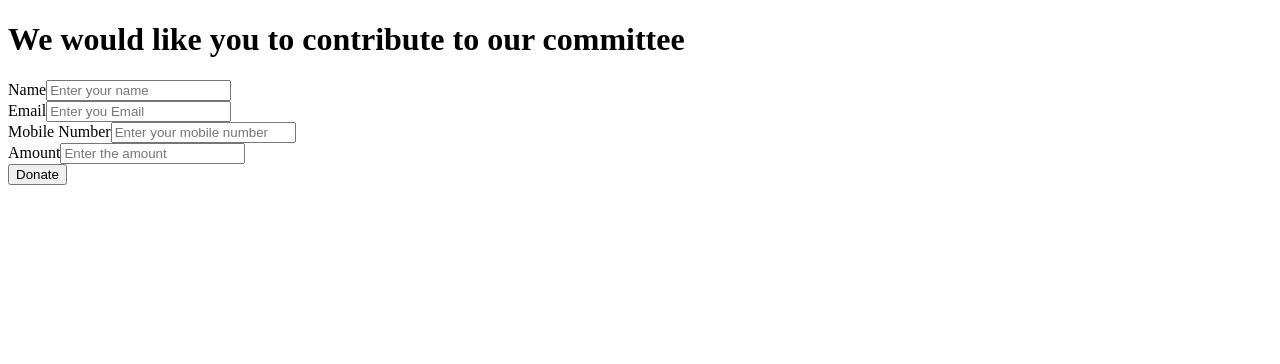
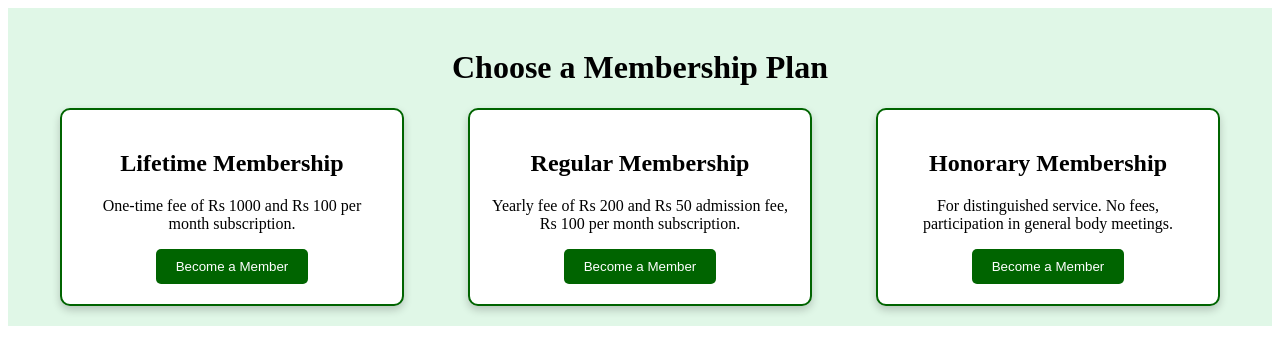
Before and after one commit to DevCoder1309/AMAND_PUNE, a React (Vite) app in the folder amand_pune/: page /donate in a window 1280 px wide. Shown: the top 364 px of the page. Built offline with nearby package versions, Linux system fonts and the light colour scheme.

Commit message:
made frontend home page and others added basic subscription model in the backend

```diff
--- a/amand_pune/package.json
+++ b/amand_pune/package.json
@@ -10,11 +10,15 @@
     "preview": "vite preview"
   },
   "dependencies": {
+    "@emotion/react": "^11.13.3",
+    "@emotion/styled": "^11.13.0",
+    "@mui/material": "^6.0.2",
     "axios": "^1.7.7",
     "react": "^18.3.1",
     "react-dom": "^18.3.1",
     "react-hook-form": "^7.53.0",
-    "react-router-dom": "^6.26.1"
+    "react-router-dom": "^6.26.1",
+    "react-tilt": "^1.0.2"
   },
   "devDependencies": {
     "@eslint/js": "^9.9.0",
--- a/amand_pune/src/App.jsx
+++ b/amand_pune/src/App.jsx
@@ -1,28 +1,22 @@
-import { useState, useEffect } from 'react';
-import { BrowserRouter as Router, Route, Routes, useNavigate } from 'react-router-dom';
+// App.jsx
+import React from 'react';
+import { BrowserRouter as Router, Routes, Route } from 'react-router-dom';
 import Donate from './Donate';
+import MembershipForm from './MembershipForm';
 import Home from './Home';
-import Success from './Success';
+import Success from './Success'
 
 function App() {
-
   return (
-    <div>
+    <Router>
       <Routes>
         <Route path="/" element={<Home />} />
         <Route path="/donate" element={<Donate />} />
+        <Route path="/donate/:membershipName" element={<MembershipForm />} />
         <Route path="/success" element={<Success />} />
       </Routes>
-    </div>
-  );
-}
-
-function AppWrapper() {
-  return (
-    <Router>
-      <App />
     </Router>
   );
 }
 
-export default AppWrapper;
+export default App;
--- /dev/null
+++ b/amand_pune/src/Donate.css
@@ -0,0 +1,40 @@
+.donate-container {
+    text-align: center;
+    padding: 20px;
+    background-color: #e0f7e7;
+}
+
+.membership-cards {
+    display: flex;
+    justify-content: space-around;
+    margin-top: 20px;
+}
+
+.card {
+    background-color: #fff;
+    border: 2px solid #006400;
+    border-radius: 10px;
+    padding: 20px;
+    width: 300px;
+    box-shadow: 0 4px 8px rgba(0, 0, 0, 0.2);
+    transition: transform 0.3s ease, box-shadow 0.3s ease;
+}
+
+.card:hover {
+    transform: translateY(-10px);
+    box-shadow: 0 6px 12px rgba(0, 0, 0, 0.4);
+}
+
+button {
+    background-color: #006400;
+    color: #fff;
+    padding: 10px 20px;
+    border: none;
+    border-radius: 5px;
+    cursor: pointer;
+    transition: background-color 0.3s ease;
+}
+
+button:hover {
+    background-color: #004b33;
+}
--- a/amand_pune/src/Donate.jsx
+++ b/amand_pune/src/Donate.jsx
@@ -1,77 +1,34 @@
 import React from 'react';
-import { useForm } from 'react-hook-form';
-import axios from 'axios';
 import { useNavigate } from 'react-router-dom';
+import './Donate.css'; // Assume your custom CSS is in this file
 
 function Donate() {
-  const { register, handleSubmit, formState: { errors } } = useForm();
   const navigate = useNavigate();
 
-  const onSubmit = async (data) => {
-    try {
-      const response = await axios.post('http://localhost:3000/payment', data);
-      if (response.status === 200) {
-        window.location.href = response.data.url;
-      } else {
-        console.error("Invalid payment session response");
-      }
-    } catch (error) {
-      console.error('Error processing payment:', error);
-    }
+  const handleMembershipClick = (membershipName) => {
+    navigate(`/donate/${membershipName}`);
   };
 
   return (
-    <div>
-      <h1>We would like you to contribute to our committee</h1>
-      <form onSubmit={handleSubmit(onSubmit)}>
-        <div>
-          <label htmlFor="name">Name</label>
-          <input
-            id="name"
-            {...register('name', { required: 'Name is required' })}
-            placeholder="Enter your name"
-          />
-          {errors.name && <p>{errors.name.message}</p>}
+    <div className="donate-container">
+      <h1>Choose a Membership Plan</h1>
+      <div className="membership-cards">
+        <div className="card">
+          <h2>Lifetime Membership</h2>
+          <p>One-time fee of Rs 1000 and Rs 100 per month subscription.</p>
+          <button onClick={() => handleMembershipClick('lifetime')}>Become a Member</button>
         </div>
-        <div>
-          <label htmlFor="email">Email</label>
-          <input
-            id="email"
-            {...register('email', { required: 'Email is required' })}
-            placeholder="Enter you Email"
-          />
-          {errors.email && <p>{errors.email.message}</p>}
+        <div className="card">
+          <h2>Regular Membership</h2>
+          <p>Yearly fee of Rs 200 and Rs 50 admission fee, Rs 100 per month subscription.</p>
+          <button onClick={() => handleMembershipClick('regular')}>Become a Member</button>
         </div>
-
-        <div>
-          <label htmlFor="mobile">Mobile Number</label>
-          <input
-            id="mobile"
-            {...register('mobile', {
-              required: 'Mobile number is required',
-              pattern: {
-                value: /^[0-9]{10}$/,
-                message: 'Please enter a valid 10-digit mobile number',
-              },
-            })}
-            placeholder="Enter your mobile number"
-          />
-          {errors.mobile && <p>{errors.mobile.message}</p>}
+        <div className="card">
+          <h2>Honorary Membership</h2>
+          <p>For distinguished service. No fees, participation in general body meetings.</p>
+          <button onClick={() => handleMembershipClick('honorary')}>Become a Member</button>
         </div>
-
-        <div>
-          <label htmlFor="amount">Amount</label>
-          <input
-            id="amount"
-            type="number"
-            {...register('amount', { required: 'Amount is required', min: 1 })}
-            placeholder="Enter the amount"
-          />
-          {errors.amount && <p>{errors.amount.message}</p>}
-        </div>
-
-        <button type="submit">Donate</button>
-      </form>
+      </div>
     </div>
   );
 }
--- a/amand_pune/src/Home.jsx
+++ b/amand_pune/src/Home.jsx
@@ -1,14 +1,90 @@
-import { BrowserRouter as Router, Route, Routes, useNavigate } from 'react-router-dom';
+import React from 'react';
+import { useNavigate } from 'react-router-dom';
+import { AppBar, Toolbar, Typography, Button, Container, Box, Grid } from '@mui/material';
+import { styled } from '@mui/system';
+import {Tilt} from 'react-tilt';
+import { createTheme, ThemeProvider } from '@mui/material/styles';
 
-export default function Home(){
-    const navigate = useNavigate();
-    const handleDonate = () => {
-    navigate("/donate", { replace: true });
+// Theme with darker green and white contrast
+const theme = createTheme({
+  palette: {
+    primary: {
+      main: '#1b5e20', // Darker green
+    },
+    background: {
+      default: '#fff',
+    },
+    text: {
+      primary: '#1b5e20', // Darker green for text
+    },
+  },
+});
+
+// Styled components for smooth transitions
+const StyledButton = styled(Button)(({ theme }) => ({
+  transition: 'transform 0.3s, background-color 0.3s',
+  '&:hover': {
+    transform: 'scale(1.1) translateZ(10px)',
+    backgroundColor: theme.palette.primary.main,
+    color: '#fff',
+  },
+}));
+
+const StyledBox = styled(Box)(({ theme }) => ({
+  transition: 'transform 0.5s',
+  '&:hover': {
+    transform: 'scale(1.05) translateZ(20px)',
+  },
+}));
+
+export default function Home() {
+  const navigate = useNavigate();
+
+  const handleMembership = () => {
+    navigate('/donate');
   };
-    return (
-    <div>
-      <h1>welcome to home </h1><br /><br />
-      <button onClick={handleDonate}>Contribute</button>
-    </div>
+
+  return (
+    <ThemeProvider theme={theme}>
+      <AppBar position="static" color="primary">
+        <Toolbar>
+          <Typography variant="h6" sx={{ flexGrow: 1 }}>
+            Organization Name
+          </Typography>
+          <Button color="inherit">About Us</Button>
+          <Button color="inherit">Events & Activities</Button>
+          <Button color="inherit">Publications</Button>
+          <Button color="inherit">In the News</Button>
+          <Button color="inherit" onClick={handleMembership}>Membership</Button>
+          <Button color="inherit">Reach Us</Button>
+        </Toolbar>
+      </AppBar>
+
+      <Container sx={{ textAlign: 'center', marginTop: '50px' }}>
+        <h1>Welcome to Our Organization</h1>
+        <p style={{ fontSize: '18px', color: theme.palette.text.primary }}>
+          Join us in making an impact through our events, publications, and community!
+        </p>
+
+        <Grid container spacing={4} justifyContent="center" mt={4}>
+          {['About Us', 'Events & Activities', 'Publications', 'In the News', 'Membership', 'Reach Us'].map((field, index) => (
+            <Grid item xs={12} sm={6} md={4} key={index}>
+              <Tilt className="Tilt" options={{ max: 25, scale: 1.05, speed: 400 }}>
+                <StyledBox>
+                  <StyledButton
+                    variant="contained"
+                    fullWidth
+                    color={field === 'Membership' ? 'secondary' : 'primary'}
+                    onClick={field === 'Membership' ? handleMembership : null}
+                  >
+                    {field}
+                  </StyledButton>
+                </StyledBox>
+              </Tilt>
+            </Grid>
+          ))}
+        </Grid>
+      </Container>
+    </ThemeProvider>
   );
 }
--- /dev/null
+++ b/amand_pune/src/MembershipForm.jsx
@@ -0,0 +1,71 @@
+import React from 'react';
+import { useForm } from 'react-hook-form';
+import { useParams } from 'react-router-dom';
+import axios from 'axios';
+
+function MembershipForm() {
+  const { membershipName } = useParams();
+  const { register, handleSubmit, formState: { errors } } = useForm();
+
+  const onSubmit = async (data) => {
+    try {
+      const response = await axios.post('http://localhost:3000/payment', {
+        membershipType: membershipName,
+        email: data.email,
+      });
+      if (response.status === 200) {
+        window.location.href = response.data.url;
+      } else {
+        console.error("Invalid payment session response");
+      }
+    } catch (error) {
+      console.error('Error processing payment:', error);
+    }
+  };
+
+  return (
+    <div>
+      <h1>Become a {membershipName.charAt(0).toUpperCase() + membershipName.slice(1)} Member</h1>
+      <form onSubmit={handleSubmit(onSubmit)}>
+        <div>
+          <label htmlFor="name">Name</label>
+          <input
+            id="name"
+            {...register('name', { required: 'Name is required' })}
+            placeholder="Enter your name"
+          />
+          {errors.name && <p>{errors.name.message}</p>}
+        </div>
+        <div>
+          <label htmlFor="email">Email</label>
+          <input
+            id="email"
+            {...register('email', { required: 'Email is required' })}
+            placeholder="Enter your Email"
+          />
+          {errors.email && <p>{errors.email.message}</p>}
+        </div>
+
+        <div>
+          <label htmlFor="mobile">Mobile Number</label>
+          <input
+            id="mobile"
+            {...register('mobile', {
+              required: 'Mobile number is required',
+              pattern: {
+                value: /^[0-9]{10}$/,
+                message: 'Please enter a valid 10-digit mobile number',
+              },
+            })}
+            placeholder="Enter your mobile number"
+          />
+          {errors.mobile && <p>{errors.mobile.message}</p>}
+        </div>
+
+        <button type="submit">Submit</button>
+      </form>
+    </div>
+  );
+}
+
+export default MembershipForm;
```
Also changed, not shown: 2 other files (tests, documents, lock files or other folders).
